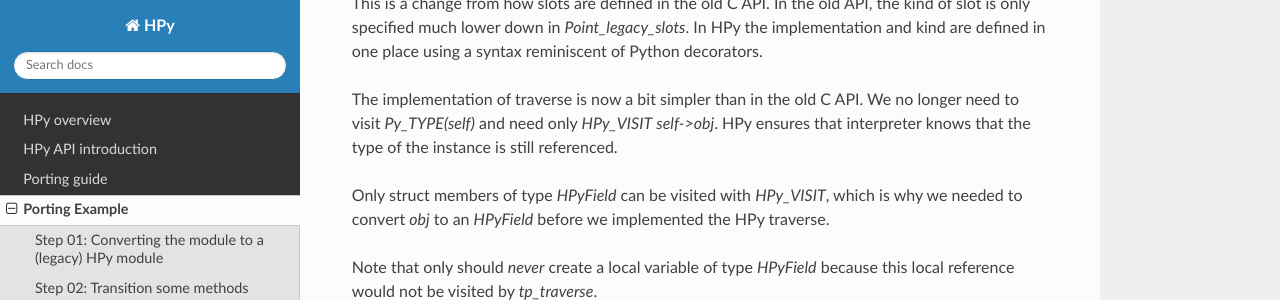
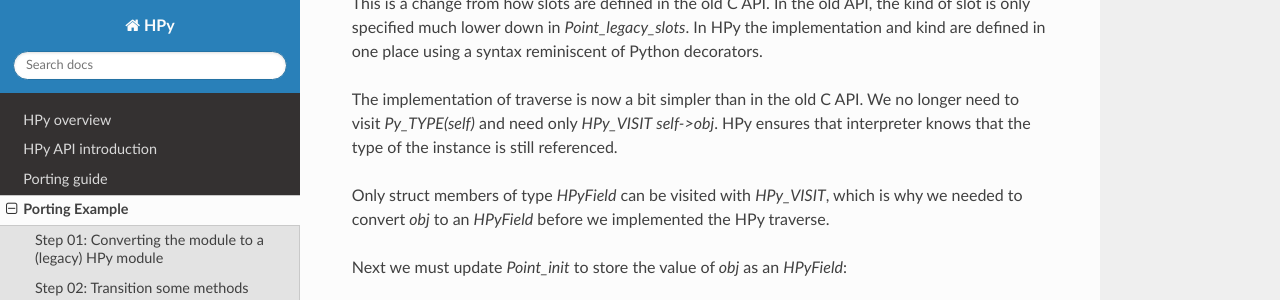
Before and after one commit to hpyproject/hpy, a Sphinx documentation site: the page built from docs/porting-example/index.rst, in a window 1280 px wide and 900 px high, scrolled down 3633 px, cut to the strip 0-300 px from the top of the window. Built offline with Sphinx 7.4.7 and the Read the Docs theme 2.0.0, drawn with Linux system fonts in a browser that asks for light colours.

Commit message:
Remove paragraph about HPyField not used as locals

```diff
--- a/docs/porting-example/index.rst
+++ b/docs/porting-example/index.rst
@@ -179,9 +179,6 @@ Only struct members of type `HPyField` can be visited with `HPy_VISIT`, which
 is why we needed to convert `obj` to an `HPyField` before we implemented the
 HPy traverse.
 
-Note that only should *never* create a local variable of type `HPyField`
-because this local reference would not be visited by `tp_traverse`.
-
 Next we must update `Point_init` to store the value of `obj` as an `HPyField`:
 
 .. literalinclude:: steps/step_02_hpy_legacy.c
```
